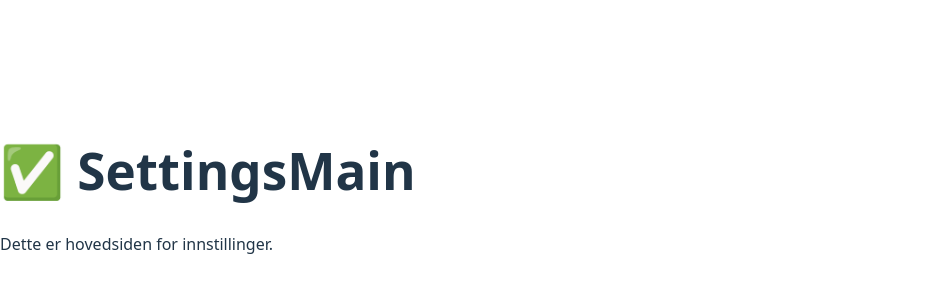
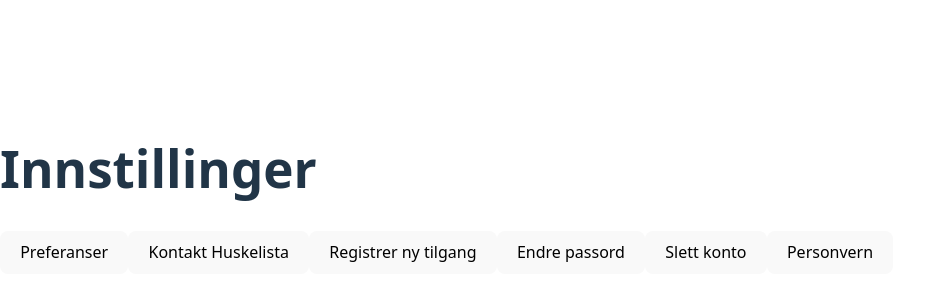
Before and after one commit to DR4G0N101/PRO203_agileproject, a React (Vite) app: page /settings in a window 1280 px wide. Shown: the part 210-510 px from the top of the page, without its empty margins (0-934 px from the left). Built offline with nearby package versions, Linux system fonts and the light colour scheme.

Commit message:
coupling settings

```diff
--- a/src/pages/settings/settingsMain.jsx
+++ b/src/pages/settings/settingsMain.jsx
@@ -1,8 +1,35 @@
+import { useNavigate } from "react-router-dom";
+
 export default function SettingsMain() {
+  const navigate = useNavigate();
+
   return (
     <div>
-      <h1>✅ SettingsMain</h1>
-      <p>Dette er hovedsiden for innstillinger.</p>
+      <h1>Innstillinger</h1>
+
+      <button onClick={() => navigate("preferences")}>
+        Preferanser
+      </button>
+
+      <button onClick={() => navigate("contact")}>
+        Kontakt Huskelista
+      </button>
+
+      <button onClick={() => navigate("register")}>
+        Registrer ny tilgang
+      </button>
+
+      <button onClick={() => navigate("change-password")}>
+        Endre passord
+      </button>
+
+      <button onClick={() => navigate("account")}>
+        Slett konto
+      </button>
+
+      <button onClick={() => navigate("privacy")}>
+        Personvern
+      </button>
     </div>
   );
 }
```
